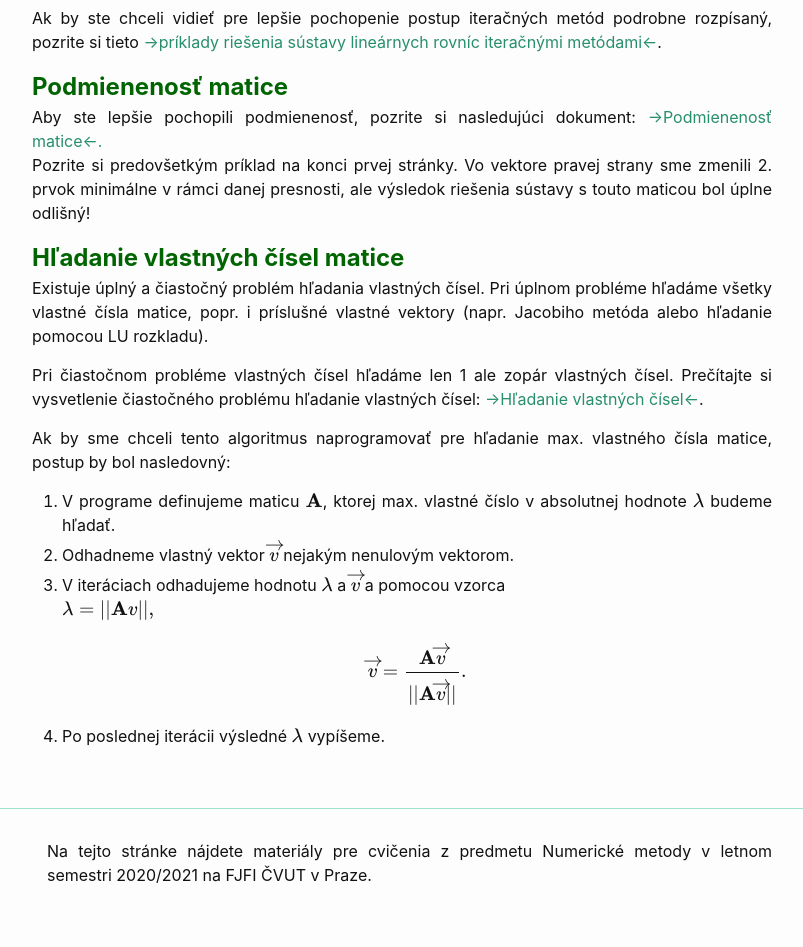
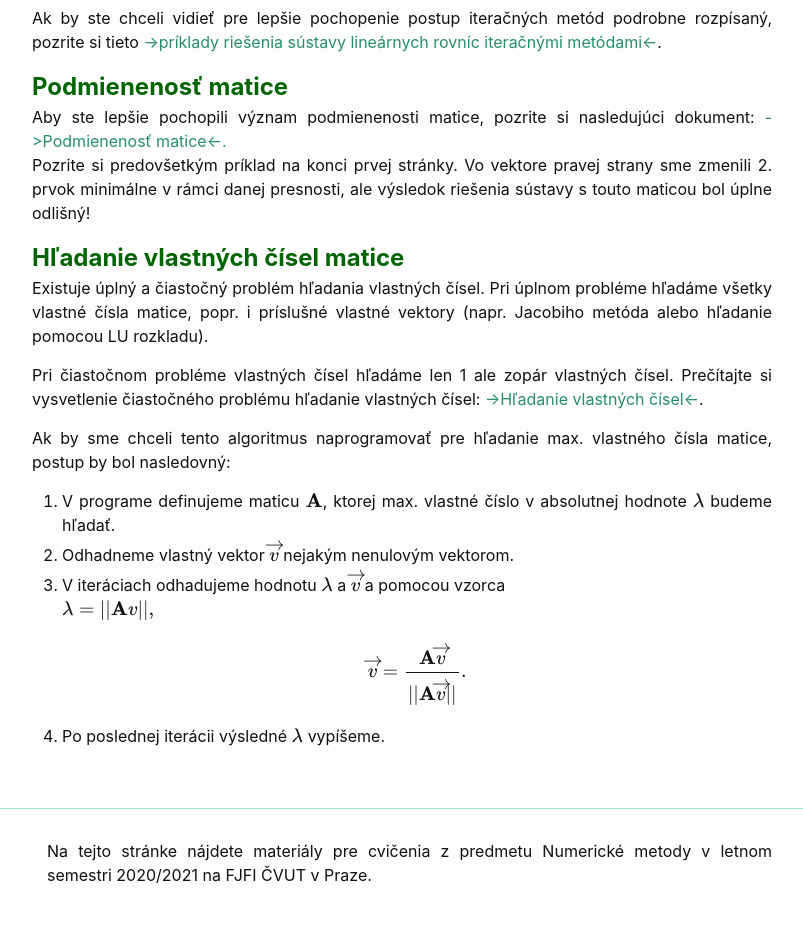
Before and after one commit to maslarova/maslarova.github.io, a Jekyll site: the page built from _posts/2021-03-11-cvicenie4.md, in a window 1280 px wide. Shown: the part 1092-2039 px from the top of the page, without its empty margins (238-1041 px from the left). Built offline with Jekyll 4.4.1, drawn with Linux system fonts in a browser that asks for light colours.

Commit message:
2021-03-11-cvicenie4.md

```diff
--- a/_posts/2021-03-11-cvicenie4.md
+++ b/_posts/2021-03-11-cvicenie4.md
@@ -36,7 +36,7 @@ Ak Vám nie sú jasné jednotlivé príkazy v kóde, pozrite si video s vysvetle
 Ak by ste chceli vidieť pre lepšie pochopenie postup iteračných metód podrobne rozpísaný, pozrite si tieto [->príklady riešenia sústavy lineárnych rovníc iteračnými metódami<-](https://college.cengage.com/mathematics/larson/elementary_linear/5e/students/ch08-10/chap_10_2.pdf). <br />
 
 <span style="color:DarkGreen"> <font size="+2"><b>Podmienenosť matice</b></font></span><br>
-Aby ste lepšie pochopili podmienenosť, pozrite si nasledujúci dokument: [->Podmienenosť matice<-.](http://kfe.fjfi.cvut.cz/~matysma4/nme/cv04/podminenostmatice.pdf)<br />
+Aby ste lepšie pochopili význam podmienenosti matice, pozrite si nasledujúci dokument: [->Podmienenosť matice<-.](http://kfe.fjfi.cvut.cz/~matysma4/nme/cv04/podminenostmatice.pdf)<br />
 Pozrite si predovšetkým príklad na konci prvej stránky. Vo vektore pravej strany sme zmenili 2. prvok minimálne v rámci danej presnosti, ale výsledok riešenia sústavy s touto maticou bol úplne odlišný!
 
 <span style="color:DarkGreen"> <font size="+2"><b>Hľadanie vlastných čísel matice</b></font></span><br>
```
